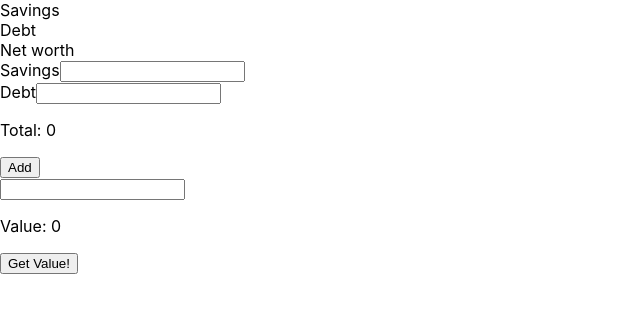
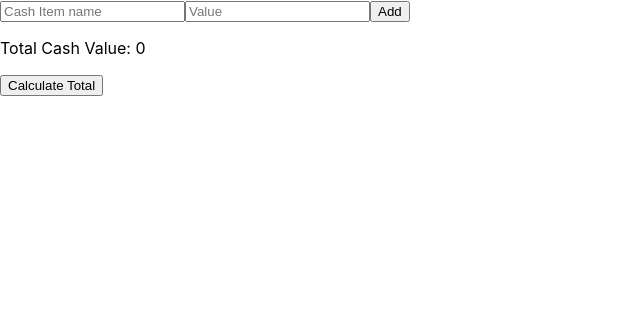
Before and after one commit to Dominic-C/net_worth_calculator, a React (Create React App) app: page / in a window 1280 px wide. Shown: the top 312 px of the page, without its empty margins (0-640 px from the left). Built offline with nearby package versions, Linux system fonts and the light colour scheme.

Commit message:
cash items state working

```diff
--- /dev/null
+++ b/src/Components/CashPanel/CashEntry/CashEntry.js
@@ -0,0 +1,11 @@
+import React from "react";
+import classes from "./CashEntry.module.css"
+// display one cash entry item
+const cashEntry = (props) => {
+    return (<div >
+        <p className={classes.EntryName}>{props.name}</p>
+        <p className={classes.EntryValue}>{props.value}</p>
+    </div>);
+}
+
+export default cashEntry;
--- /dev/null
+++ b/src/Components/CashPanel/CashEntry/CashEntry.module.css
@@ -0,0 +1,14 @@
+.CashEntry {
+    display: inline-block;
+}
+
+.EntryName {
+    margin: 0;
+    display: inline-block;
+    padding: 5px 10px;
+}
+
+.EntryValue {
+    margin: 0;
+    display: inline-block;
+}
--- /dev/null
+++ b/src/Components/CashPanel/CashPanel.js
@@ -0,0 +1,24 @@
+import React from "react";
+import CashEntry from "./CashEntry/CashEntry";
+import NewCashEntry from "./NewCashEntry/NewCashEntry";
+
+const cashPanel = (props) => {
+
+    // renders list of cash entries -> from props
+    // renders add button to add to cash entries -> needs handler from props
+    let entries = null;
+    if (props.cashItems && props.cashItems.length > 0){
+        entries = props.cashItems.map(item => {
+            return <CashEntry name={item.name} value={item.value}/>
+        })
+    }
+    return (<div>
+        {entries}
+        <NewCashEntry inputChanged={props.inputChanged} clicked={props.addCashEntryHandler} newCashItem={props.newCashItem}/>
+        <p>Total Cash Value: {props.totalCash}</p>
+        <button onClick={props.calculateTotalHandler}>Calculate Total</button>
+
+    </div>);
+}
+
+export default cashPanel;
--- /dev/null
+++ b/src/Components/CashPanel/NewCashEntry/NewCashEntry.js
@@ -0,0 +1,14 @@
+import React from "react";
+// import Auxiliary from "../../../hoc/Auxiliary";
+
+// receive two input fields
+// add button adds to state
+const newCashEntry = (props) => {
+    return (<div>
+        <input placeholder="Cash Item name" name="name" onChange={props.inputChanged} value={props.newCashItem.name}></input>
+        <input placeholder="Value" name="value" onChange={props.inputChanged}  value={props.newCashItem.value}></input>
+        <button onClick={props.clicked}>Add</button>
+    </div>);
+}
+
+export default newCashEntry;
--- a/src/Components/InputPanel/InputControls/InputControl/InputControl.js
+++ /dev/null
@@ -1,12 +0,0 @@
-import React from "react";
-import Auxiliary from "../../../../hoc/Auxiliary/Auxiliary"
-import classes from "./InputControl.module.css"
-
-const inputControl = (props) => {
-    return (<div>
-        <p className={classes.InputControl}>{props.children}</p>
-        <input onChange={(event) => props.updateInputHandler(event, props.type)}/>
-    </div>);
-}
-
-export default inputControl;
--- a/src/Components/InputPanel/InputControls/InputControl/InputControl.module.css
+++ /dev/null
@@ -1,3 +0,0 @@
-.InputControl {
-    display: inline;
-}
--- a/src/Components/InputPanel/InputControls/InputControls.js
+++ /dev/null
@@ -1,34 +0,0 @@
-import React from "react";
-import Auxiliary from "../../../hoc/Auxiliary/Auxiliary"
-import InputControl from "./InputControl/InputControl"
-import InputEquity from "./InputEquity/InputEquity"
-const inputControls = (props) => {
-    let cashItemList = []
-    if (props.cashItems.length > 0) {
-        cashItemList = props.cashItems.map((item, index) => {
-            return (
-                // add onchange listener to the inputs here
-                <div key={index}>
-                <input value={item.item}></input>
-                <input value={item.amount}></input>
-                </div>
-            )
-        })
-
-        // calculate total here.
-    }
-
-    return <Auxiliary>
-        <InputControl updateInputHandler={props.updateInputHandler} type={"savings"}>Savings</InputControl>
-        <InputControl updateInputHandler={props.updateInputHandler} type={"debt"}>Debt</InputControl>
-        <p>Total: {props.totalCash}</p>
-
-        <button onClick={props.addCashItemHandler}>Add</button>
-        {cashItemList}
-
-        <InputEquity getMarketValueHandler={props.getMarketValueHandler} marketValue={props.marketValue} equityChangeListener={props.equityChangeListener}/>
-
-    </Auxiliary>
-}
-
-export default inputControls;
--- a/src/Components/InputPanel/InputControls/InputEquity/InputEquity.js
+++ /dev/null
@@ -1,13 +0,0 @@
-import React from "react";
-
-const inputEquity = (props) => {
-    return (
-        <div>
-        <input onChange={props.equityChangeListener}></input>
-        <p>Value: {props.marketValue}</p>
-        <button onClick={props.getMarketValueHandler}>Get Value!</button>
-        </div>
-    );
-}
-
-export default inputEquity
--- a/src/Components/InputPanel/InputPanel.js
+++ /dev/null
@@ -1,14 +0,0 @@
-import React from "react";
-import InputControls from "./InputControls/InputControls"
-
-const inputPanel = (props) => {
-    return <InputControls cashItems={props.cashItems}
-        addCashItemHandler={props.addCashItemHandler}
-        updateInputHandler={props.updateInputHandler}
-        totalCash={props.totalCash}
-        equityChangeListener={props.equityChangeListener}
-        getMarketValueHandler={props.getMarketValueHandler}
-        marketValue={props.marketValue} />
-}
-
-export default inputPanel;
--- a/src/Containers/NetWorthCalculator/NetWorthCalculator.js
+++ b/src/Containers/NetWorthCalculator/NetWorthCalculator.js
@@ -1,56 +1,69 @@
 import axios from "axios"
 import React, { Component } from "react";
-import InputPanel from "../../Components/InputPanel/InputPanel"
+import CashPanel from "../../Components/CashPanel/CashPanel";
 
 class NetWorthCalculator extends Component {
-    // cash has positive and negative lists.
-    // equities has only one list
     state = {
-        savings: 0,
-        debt: 0,
-        cashItem: [],
-        totalCash: 0,
-        ticker: null,
-        tickervalue: 0
+        cashItems: [],
+        newCashItem: {
+            name: "",
+            value: ""
+        },
+        totalCashValue: 0,
+
+        equityItems: [],
+        newEquityItem: {
+            ticker: "",
+            quantity: "",
+            stockPrice: "",
+            totalValue: "",
+        },
+        totalEquityValue: 0
     }
 
-    updateInputHandler = (event, item) => {
-        const total = item === "savings" ? event.target.value - this.state.debt : this.state.savings - event.target.value;
-        this.setState({ [item]: event.target.value, totalCash: total });
+    // onInputChange -> function that updates newCashItem state
+    onInputChange = (event) => {
+        const name = event.target.name;
+        const value = event.target.value;
+        this.setState(prevState => { return {newCashItem: { ...prevState.newCashItem, [name]: value }}})
     }
 
-    addCashItemHandler = () => {
-        // add objects to cashItem
-        this.setState({ cashItem: [...this.state.cashItem, { item: "item", amount: "1234" }] })
-    }
-    equityChangeListener = (event) => {
-        const ticker = event.target.value;
-        this.setState({ ticker: ticker });
-    }
-    getMarketValueHandler = () => {
-        const url = `https://financialmodelingprep.com/api/v3/quote/${this.state.ticker.toUpperCase()}?apikey=7f0b3c8089695e3330c5803459be0c31`;
-        axios.get(url).then(response => {
-            // TODO: figure out breaking promise chain. Code below doesnt work
-            // if (response.data[0] === 'undefined') {
-            //     this.setState({tickervalue : 0});
-            //     return;
-            // }
-            console.log(response.data[0].price);
-            this.setState({tickervalue : response.data[0].price});
+    // addCashEntryHandler -> adds cash item to state then resets newCashItem
+    // TODO: use previous state method to call this.state.cashItems
+    addCashEntryHandler = () => {
+        const cashItem = this.state.newCashItem;
+        this.setState((prevState) => {
+            return {
+                cashItems: [...prevState.cashItems, cashItem],
+                newCashItem: {
+                    name: "",
+                    value: ""
+                }
+            }
         });
     }
 
+    calculateTotalHandler = () => {
+        const allCashItems = this.state.cashItems;
+        const totalCashValue = allCashItems.map(item => {
+            return parseFloat(item.value);
+        }).reduce((currentValue, prevValue) => {
+            return currentValue + prevValue
+        }, 0);
+        this.setState({totalCashValue: totalCashValue});
+    }
 
     render() {
         return (<div>
-        <InputPanel
-            getMarketValueHandler={this.getMarketValueHandler}
-            equityChangeListener={this.equityChangeListener}
-            cashItems={this.state.cashItem}
-            addCashItemHandler={this.addCashItemHandler}
-            updateInputHandler={this.updateInputHandler}
-            totalCash={this.state.totalCash}
-            marketValue={this.state.tickervalue} />
+
+            <CashPanel addCashEntryHandler={this.addCashEntryHandler}
+                cashItems={this.state.cashItems}
+                inputChanged={this.onInputChange}
+                newCashItem={this.state.newCashItem}
+                totalCash={this.state.totalCashValue}
+                calculateTotalHandler={this.calculateTotalHandler}
+            />
+
         </div>);
     }
 }
--- a/src/hoc/Layout/Layout.js
+++ b/src/hoc/Layout/Layout.js
@@ -3,9 +3,6 @@ import Auxiliary from "../Auxiliary/Auxiliary"
 import NetWorthCalculator from "../../Containers/NetWorthCalculator/NetWorthCalculator"
 const layout = (props) => {
     return (<Auxiliary>
-            <div>Savings</div>
-            <div>Debt</div>
-            <div>Net worth</div>
             <NetWorthCalculator/>
         </Auxiliary>);
 }
```
Also changed, not shown: src/Components/EquityPanel/EquityPanel.js (added).
